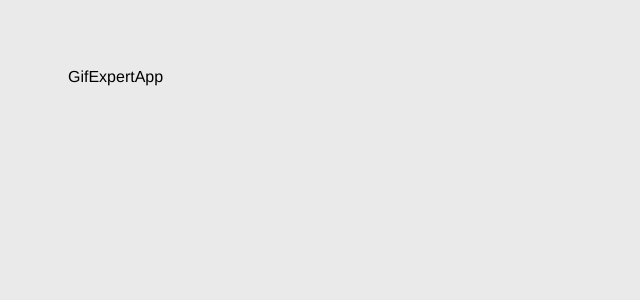
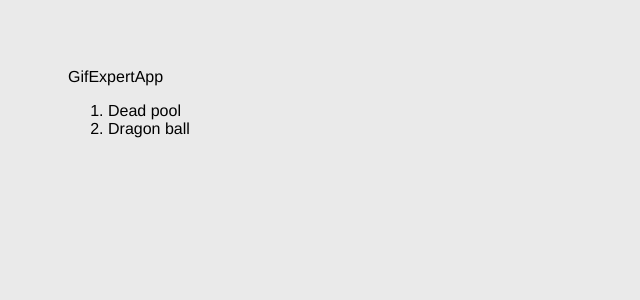
Before and after one commit to jfbarahonag/gif-expert-app, a React (Vite) app: page / in a window 1280 px wide. Shown: the top 300 px of the page, without its empty margins (0-640 px from the left). Built offline with nearby package versions, Linux system fonts and the light colour scheme.

Commit message:
a new state was added to handle categories

```diff
--- a/src/GifExpertApp.jsx
+++ b/src/GifExpertApp.jsx
@@ -1,12 +1,23 @@
+import { useState } from "react";
 
 export const GifExpertApp = () => {
+
+  const [categories, setCategories] = useState(['Dead pool', 'Dragon ball']);
+
   return (
     <>
-    {/* title */}
+      {/* title */}
       <div>GifExpertApp</div>
-    {/* input */}
+      {/* input */}
 
-    {/* GIF list */}
+      {/* GIF list */}
+      <ol>
+        {categories.map((category, index) => (
+          <li key={index}>
+            {category}
+          </li>
+        ))}
+      </ol>
       {/* GIF Item */}
     </>
   )
```
